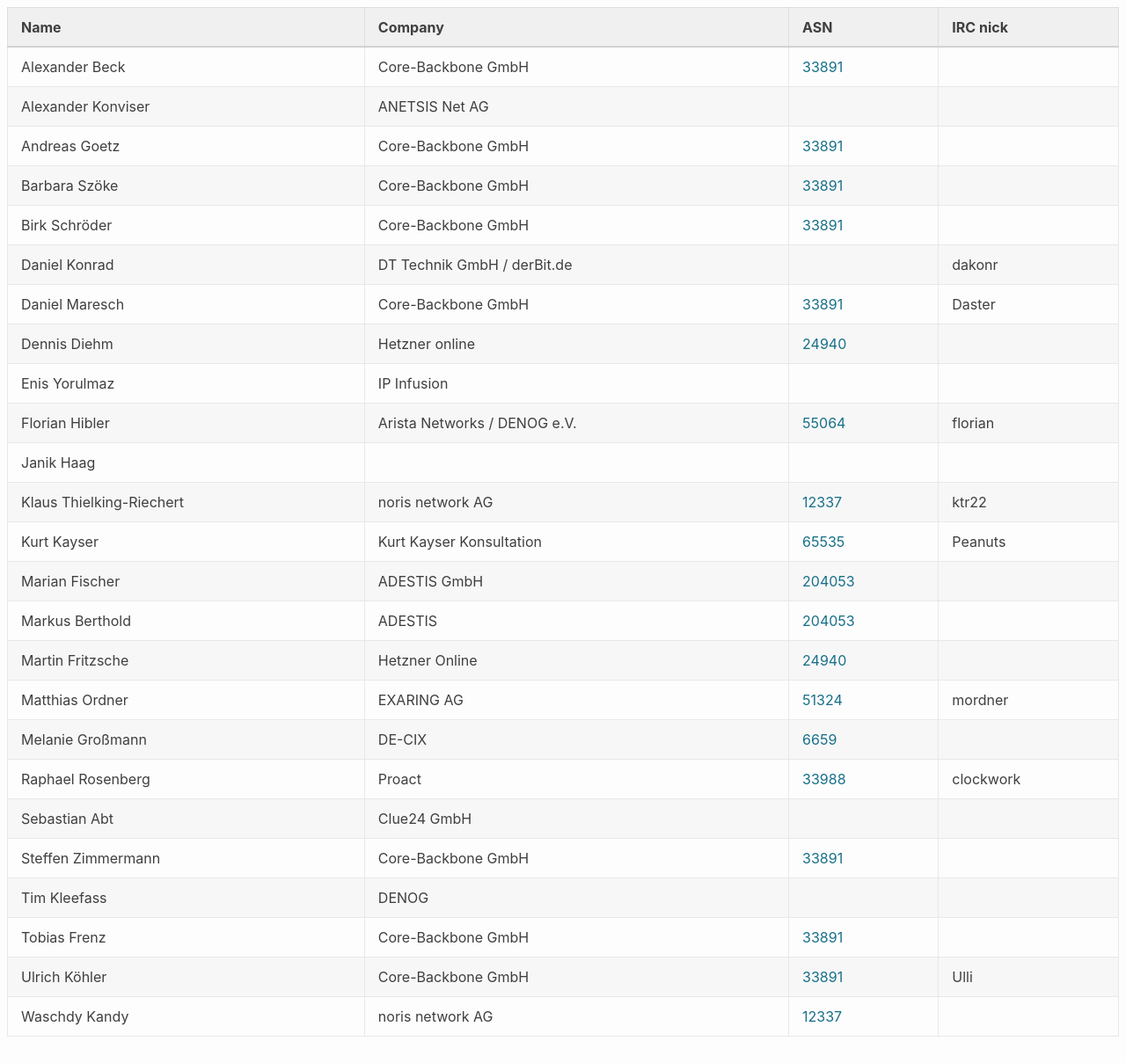
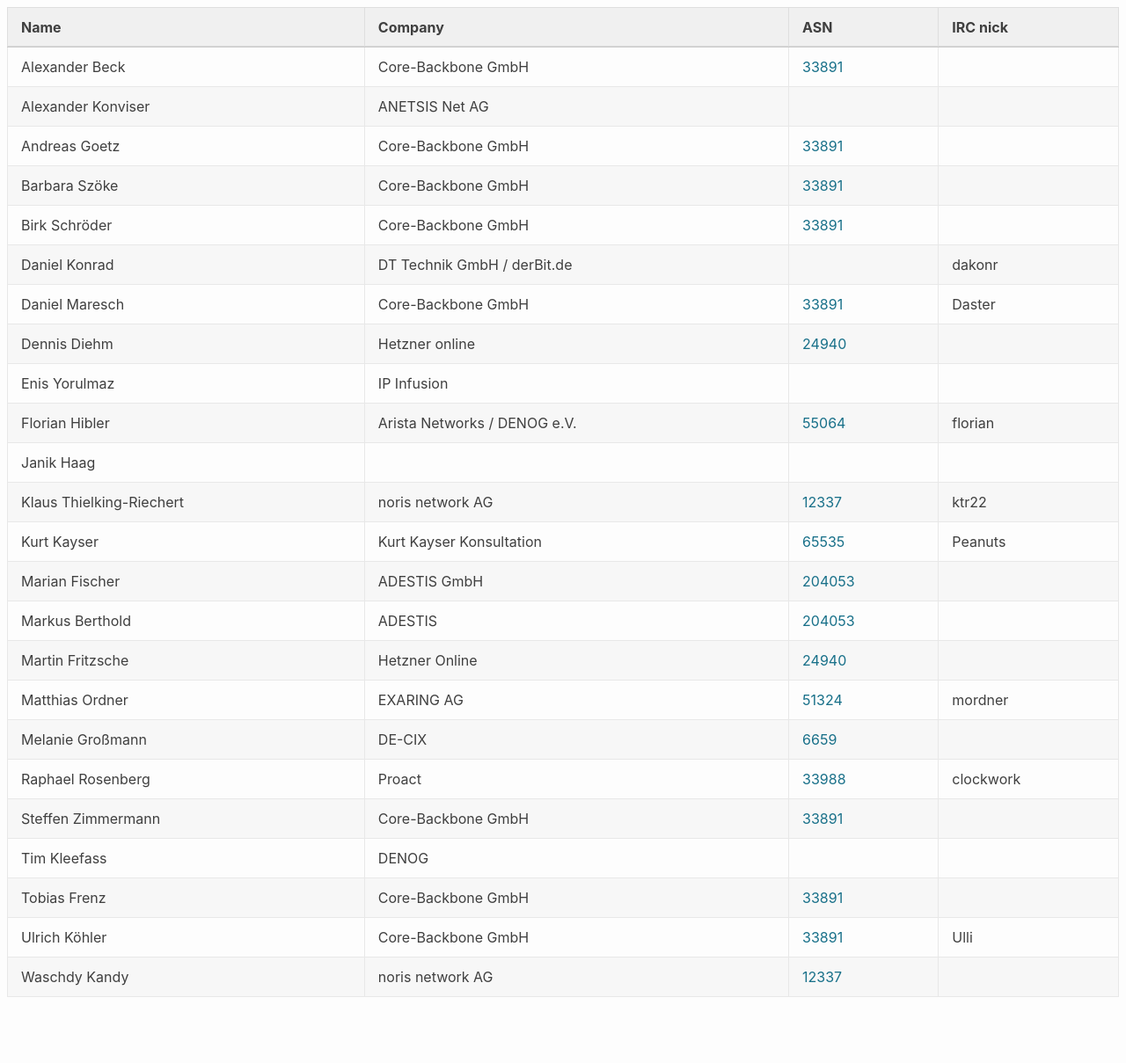
Before and after one commit to denog/pretix-attendeelist, a Jekyll site: the page built from meetup2023_05/index.markdown, in a window 1280 px wide and 1209 px high. Shown: the whole window at 88% size. Built offline with Jekyll 4.4.1, drawn with Linux system fonts in a browser that asks for light colours.

Commit message:
Latest data: Tue Sep  5 09:48:03 UTC 2023

```diff
--- a/_data/attendees_denog_meetup_2023_05.json
+++ b/_data/attendees_denog_meetup_2023_05.json
@@ -114,12 +114,6 @@
     "asn": "33988"
   },
   {
-    "name": "Sebastian Abt",
-    "company": "Clue24 GmbH",
-    "irc": null,
-    "asn": null
-  },
-  {
     "name": "Steffen Zimmermann",
     "company": "Core-Backbone GmbH",
     "irc": null,
```
